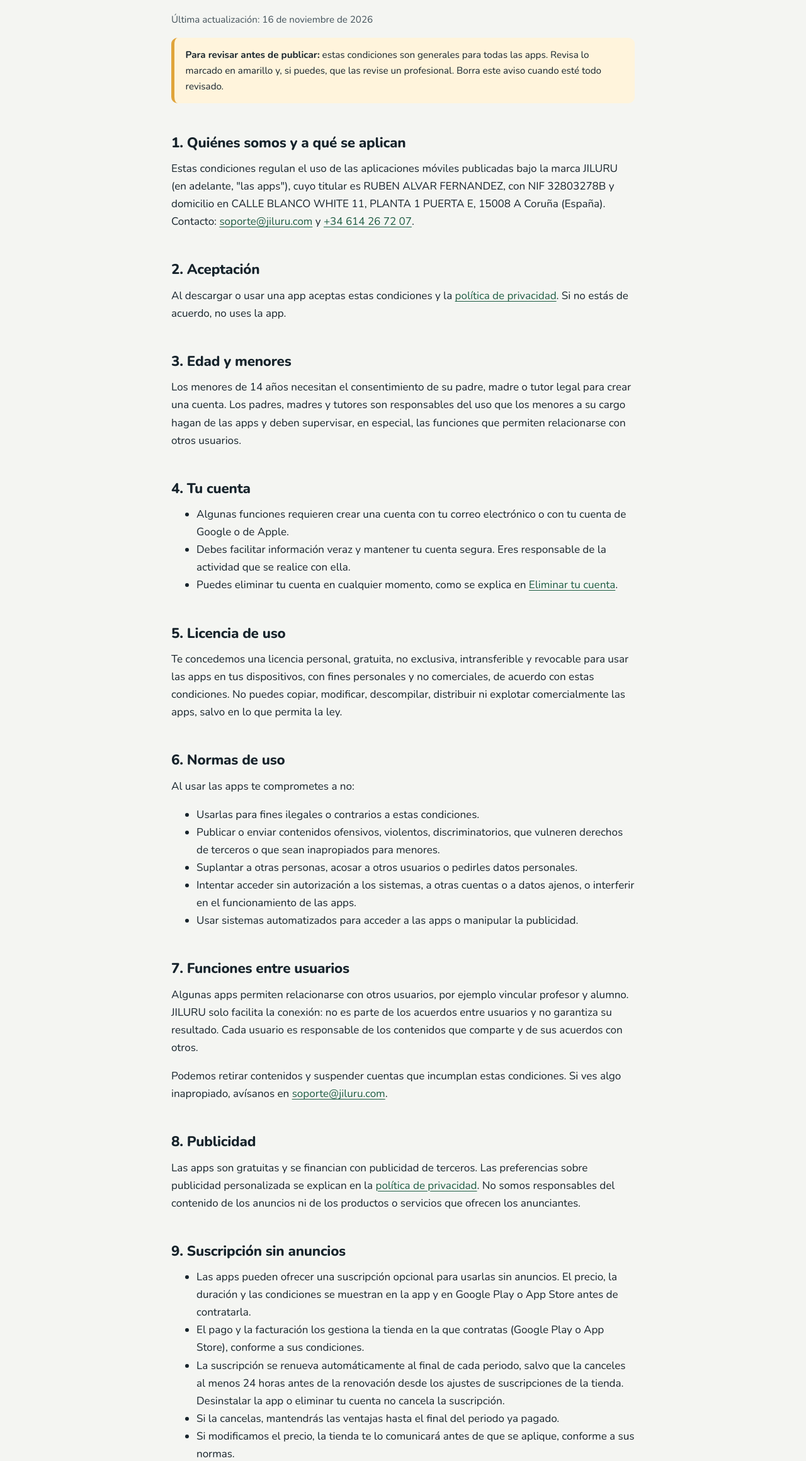
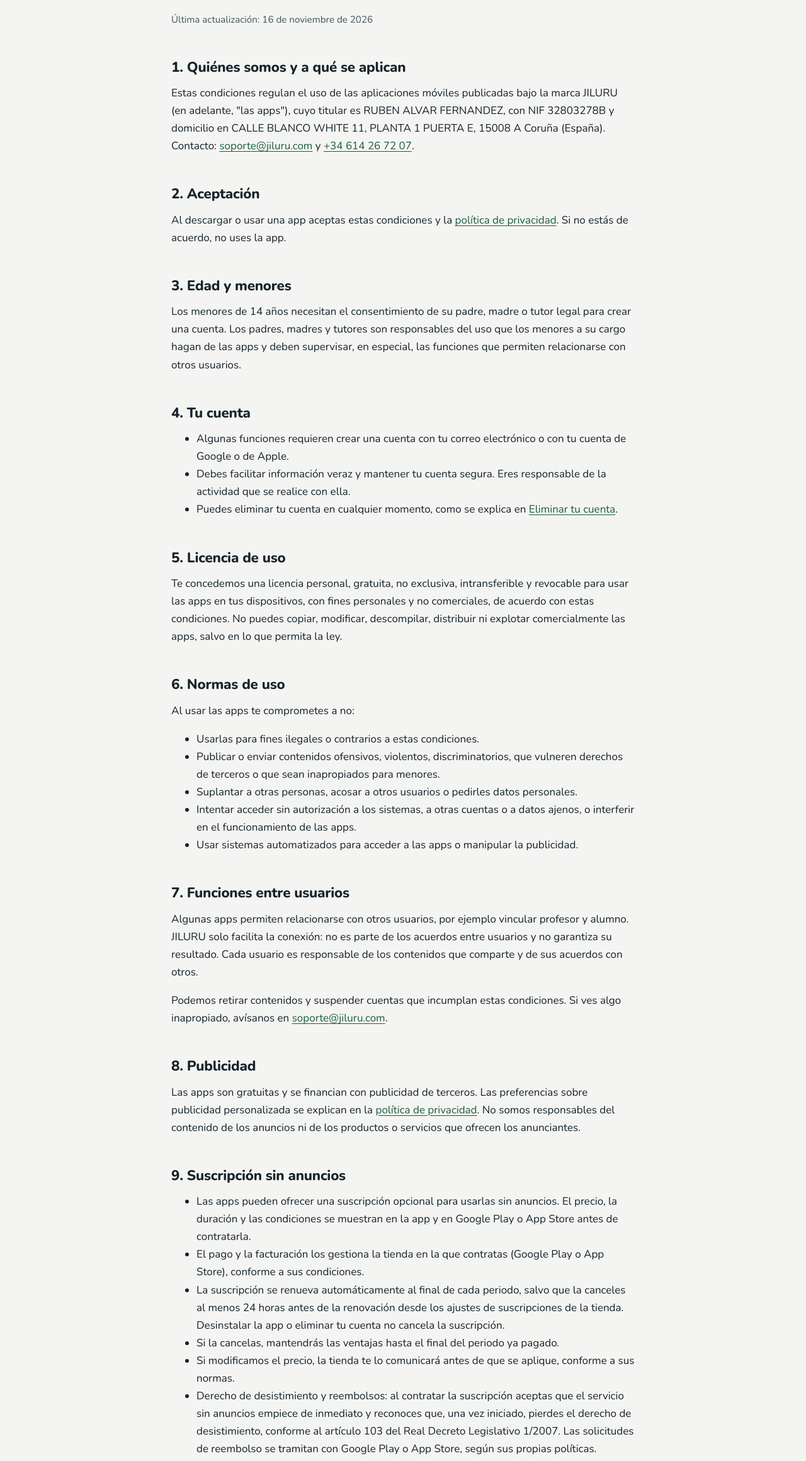
Before and after one commit to jiluru/jiluru.github.io, a plain HTML site: page condiciones/index.html in a window 1280 px wide. Shown: the part 190-2510 px from the top of the page at 63% size. Drawn offline with Linux system fonts and the light colour scheme.

Commit message:
Web JILURU v4: textos definitivos

```diff
--- a/condiciones/index.html
+++ b/condiciones/index.html
@@ -65,7 +65,6 @@
       <div class="contenedor texto-largo">
         <h1>Condiciones de uso</h1>
         <p class="fecha">Última actualización: 16 de noviembre de 2026</p>
-        <div class="nota-revision"><strong>Para revisar antes de publicar:</strong> estas condiciones son generales para todas las apps. Revisa lo marcado en amarillo y, si puedes, que las revise un profesional. Borra este aviso cuando esté todo revisado.</div>
 
         <h2>1. Quiénes somos y a qué se aplican</h2>
         <p>Estas condiciones regulan el uso de las aplicaciones móviles publicadas bajo la marca JILURU (en adelante, "las apps"), cuyo titular es RUBEN ALVAR FERNANDEZ, con NIF 32803278B y domicilio en CALLE BLANCO WHITE 11, PLANTA 1 PUERTA E, 15008 A Coruña (España). Contacto: <a href="mailto:soporte@jiluru.com">soporte@jiluru.com</a> y <a href="tel:+34614267207">+34 614 26 72 07</a>.</p>
@@ -110,7 +109,7 @@
           <li>La suscripción se renueva automáticamente al final de cada periodo, salvo que la canceles al menos 24 horas antes de la renovación desde los ajustes de suscripciones de la tienda. Desinstalar la app o eliminar tu cuenta no cancela la suscripción.</li>
           <li>Si la cancelas, mantendrás las ventajas hasta el final del periodo ya pagado.</li>
           <li>Si modificamos el precio, la tienda te lo comunicará antes de que se aplique, conforme a sus normas.</li>
-          <li>Derecho de desistimiento y reembolsos: <span class="pendiente">[REVISAR con un profesional: régimen de desistimiento para contenidos y servicios digitales (art. 103 del Real Decreto Legislativo 1/2007) y políticas de reembolso de Google Play y App Store]</span></li>
+          <li>Derecho de desistimiento y reembolsos: al contratar la suscripción aceptas que el servicio sin anuncios empiece de inmediato y reconoces que, una vez iniciado, pierdes el derecho de desistimiento, conforme al artículo 103 del Real Decreto Legislativo 1/2007. Las solicitudes de reembolso se tramitan con Google Play o App Store, según sus propias políticas.</li>
         </ul>
 
         <h2>10. Propiedad intelectual</h2>
@@ -126,7 +125,7 @@
         <p>Puedes dejar de usar las apps y eliminar tu cuenta cuando quieras. Podemos suspender o cancelar cuentas que incumplan gravemente estas condiciones, informándote del motivo salvo que la ley lo impida.</p>
 
         <h2>14. Condiciones de las tiendas de aplicaciones</h2>
-        <p>Si descargas una app desde App Store, estas condiciones se acuerdan entre tú y RUBEN ALVAR FERNANDEZ, y no con Apple Inc. Apple no es responsable de la app ni de su contenido, ni está obligada a prestar mantenimiento o soporte. Apple y sus filiales son terceros beneficiarios de estas condiciones y pueden exigir su cumplimiento. También se aplican las condiciones de uso de Google Play o de App Store, según corresponda. <span class="pendiente">[REVISAR]</span></p>
+        <p>Si descargas una app desde App Store, estas condiciones se acuerdan entre tú y RUBEN ALVAR FERNANDEZ, y no con Apple Inc. Apple no es responsable de la app ni de su contenido, ni está obligada a prestar mantenimiento o soporte. Apple y sus filiales son terceros beneficiarios de estas condiciones y pueden exigir su cumplimiento. También se aplican las condiciones de uso de Google Play o de App Store, según corresponda.</p>
 
         <h2>15. Cambios en estas condiciones</h2>
         <p>Podemos modificar estas condiciones para adaptarlas a cambios en las apps o en la ley. Publicaremos la versión vigente en esta página y, si los cambios son importantes, te avisaremos dentro de la app antes de que se apliquen.</p>
```
